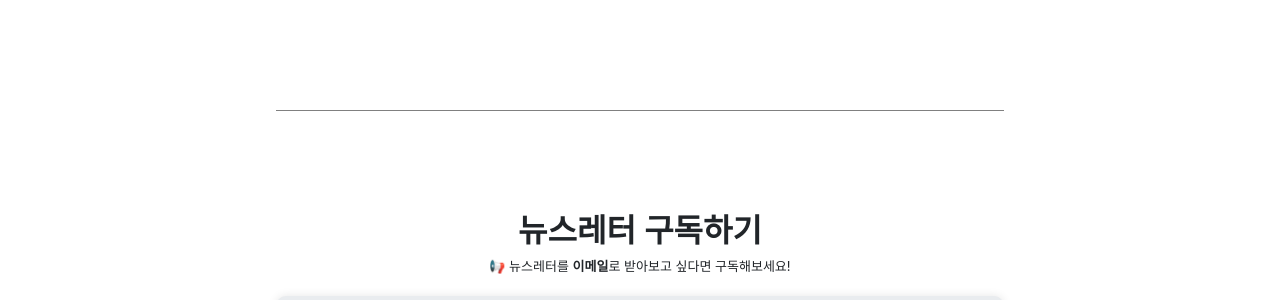
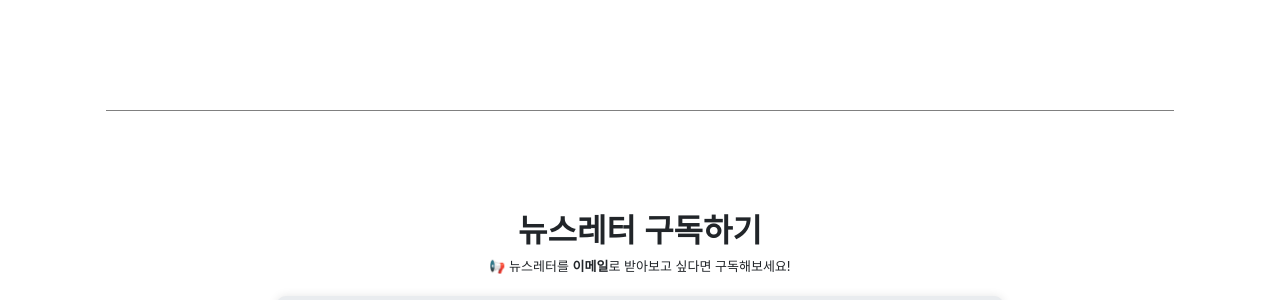
Before and after one commit to iamjinwon/All-About-IT-News, a Django app: template newApp/templates/newApp/post.html in a window 1280 px wide. Shown: the part 529-829 px from the top of the page. Run offline with Django 5.2, Linux system fonts and the light colour scheme; the template is opened without the code that fills it: values that come from a table or form of the project are taken from there, others are empty; some libraries are stand-ins or nearby versions.

Commit message:
media 10차

```diff
--- a/newApp/templates/newApp/post.html
+++ b/newApp/templates/newApp/post.html
@@ -91,10 +91,11 @@
                                 </div>
                             </div>
                         {% endfor %}
+                        <hr style="width: 100%; color:gray; border: none; border-top: 1px solid gray; margin: 0 auto; margin-top: 100px; " />
                         </div>
                     </div>
                 </article>
-                <hr style="width: 728px; color:gray; border: none; border-top: 1px solid gray; margin: 0 auto; margin-top: 100px; " />
+
                 <!-- Subscription Form -->
                 <div class="text-center my-5">
                     <h2 style="margin-top: 100px;">뉴스레터 구독하기</h2>
```
